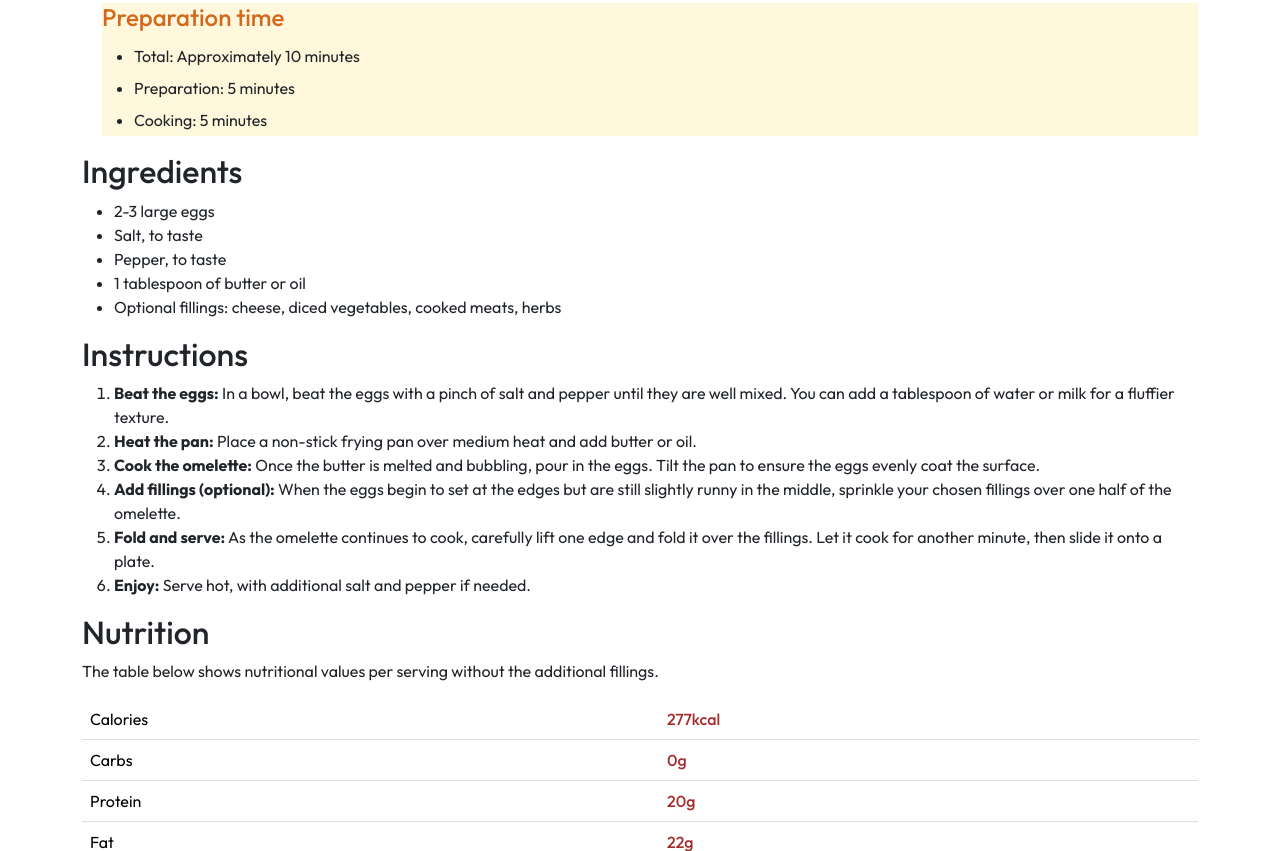
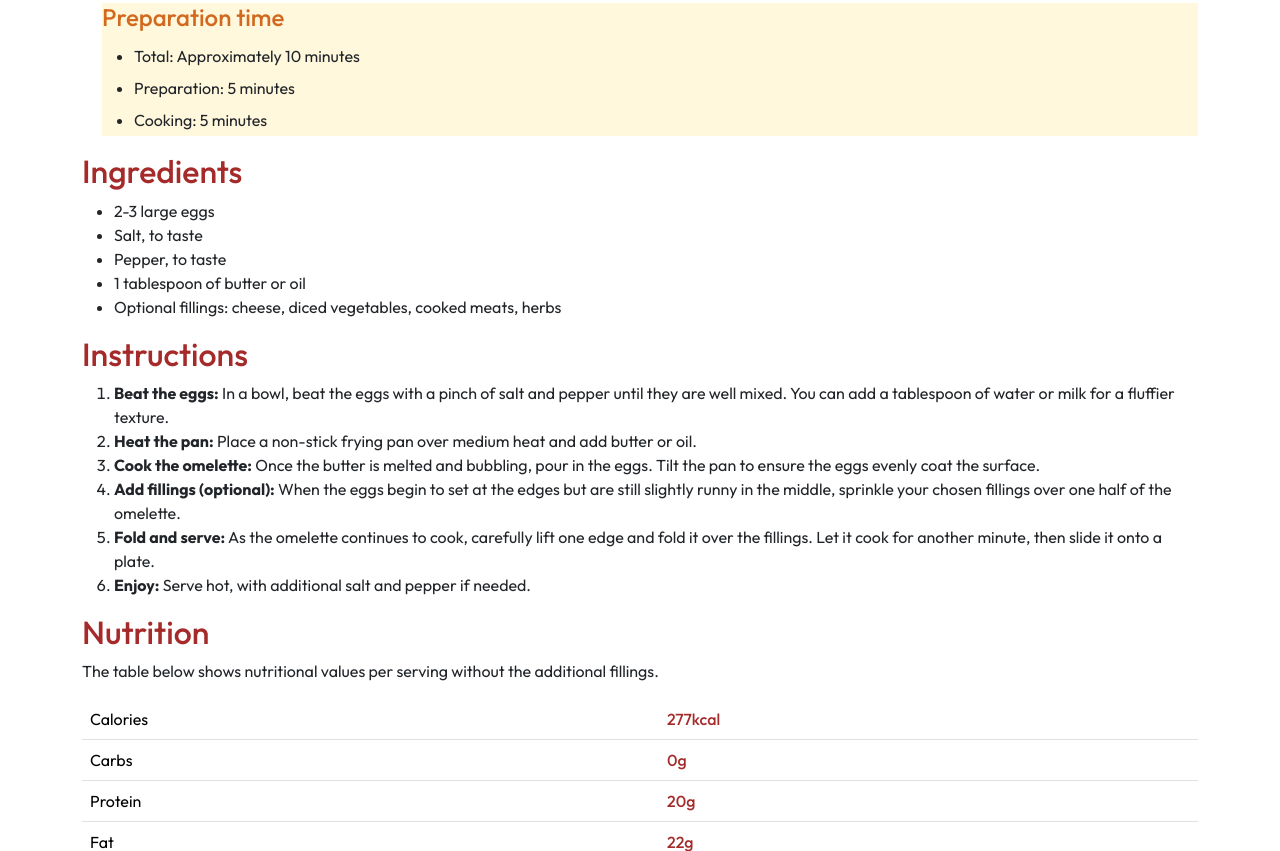
Before and after one commit to As4tech/recipe-page-main, a plain HTML site: page index.html in a window 1280 px wide. Shown: the part 640-1491 px from the top of the page. Drawn offline with nearby package versions, Linux system fonts and the light colour scheme; files whose address does not match are found by name.

Commit message:
new updates

```diff
--- a/index.html
+++ b/index.html
@@ -49,6 +49,19 @@
     line-height: 2;
   }
 
+  .Ingredients h2{
+           color: brown;
+  }
+
+
+  .instruct h2{
+      color: brown;
+  }
+
+  .nutrition h2{
+    color: brown;
+  }
+
  .table .td-left{
     color: brown;
     font-weight: 500;
@@ -97,7 +110,7 @@
     </ul>
   </div>
 
-  <div>
+  <div class="instruct">
     <h2>Instructions</h2>
     <ol>
       <li><b>Beat the eggs:</b> In a bowl, beat the eggs with a pinch of salt and pepper until they are well mixed.
@@ -114,7 +127,7 @@
     </ol>
   </div>
 
-  <div>
+  <div class="nutrition">
     <h2>Nutrition</h2>
     <p>The table below shows nutritional values per serving without the additional fillings.</p>
     <table class="table">
```
